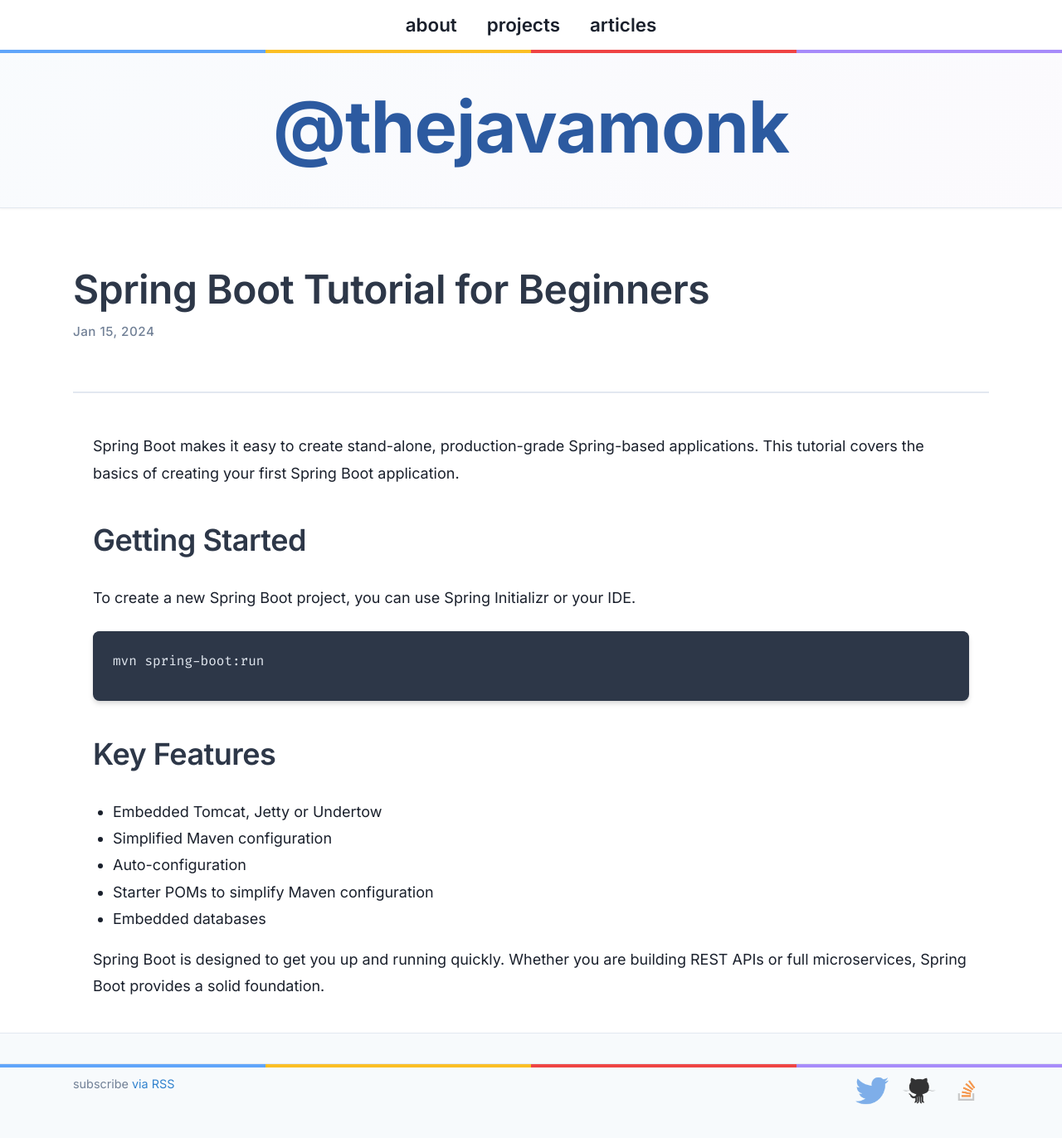
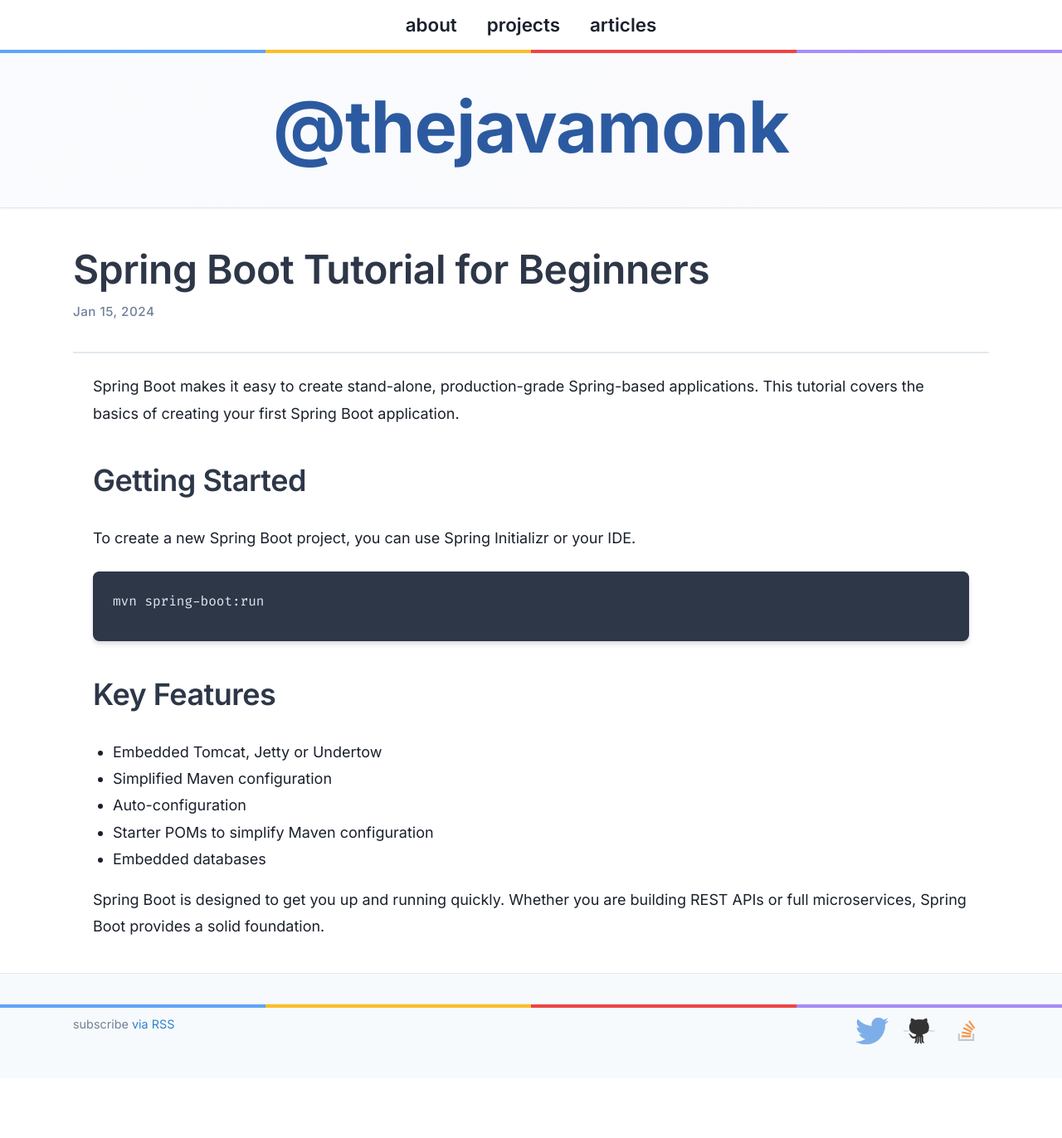
Before and after one commit to thejavamonk/thejavamonk.github.io, a Jekyll site: the page built from _posts/blog/2024-01-15-spring-boot-tutorial.markdown, in a window 1280 px wide. Shown: the whole page at 83% size. Built offline with Jekyll 4.4.1, drawn with Linux system fonts in a browser that asks for light colours; after the commit the page ends 1300 px from its top, so only the background shows below that.

Commit message:
reduced the white space

```diff
--- a/_sass/components/_post.scss
+++ b/_sass/components/_post.scss
@@ -122,9 +122,9 @@
 // Single post page styles
 .post-header {
     text-align: left;
-    padding: $spacing-unit * 2 0;
+    padding: $spacing-unit 0;
     border-bottom: 2px solid $border-color;
-    margin-bottom: $spacing-unit * 2;
+    margin-bottom: $spacing-unit;
 
     h1 {
         text-align: left;
```
